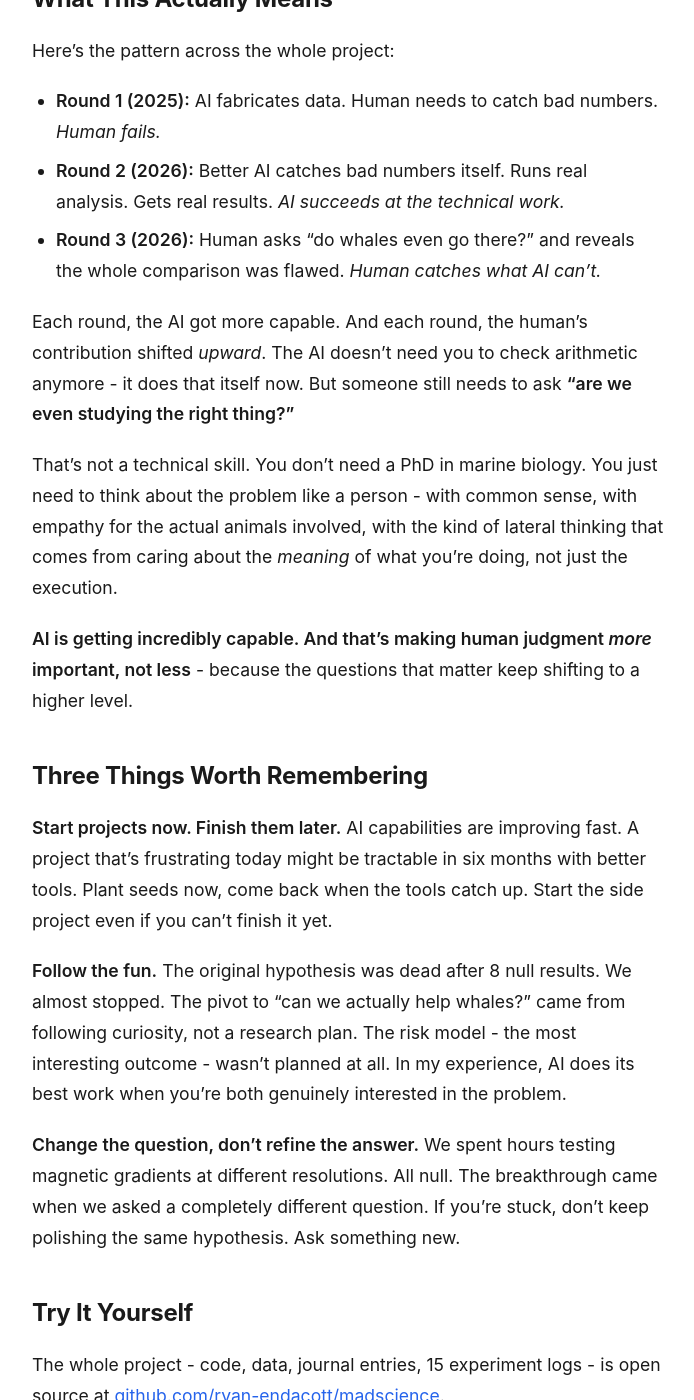
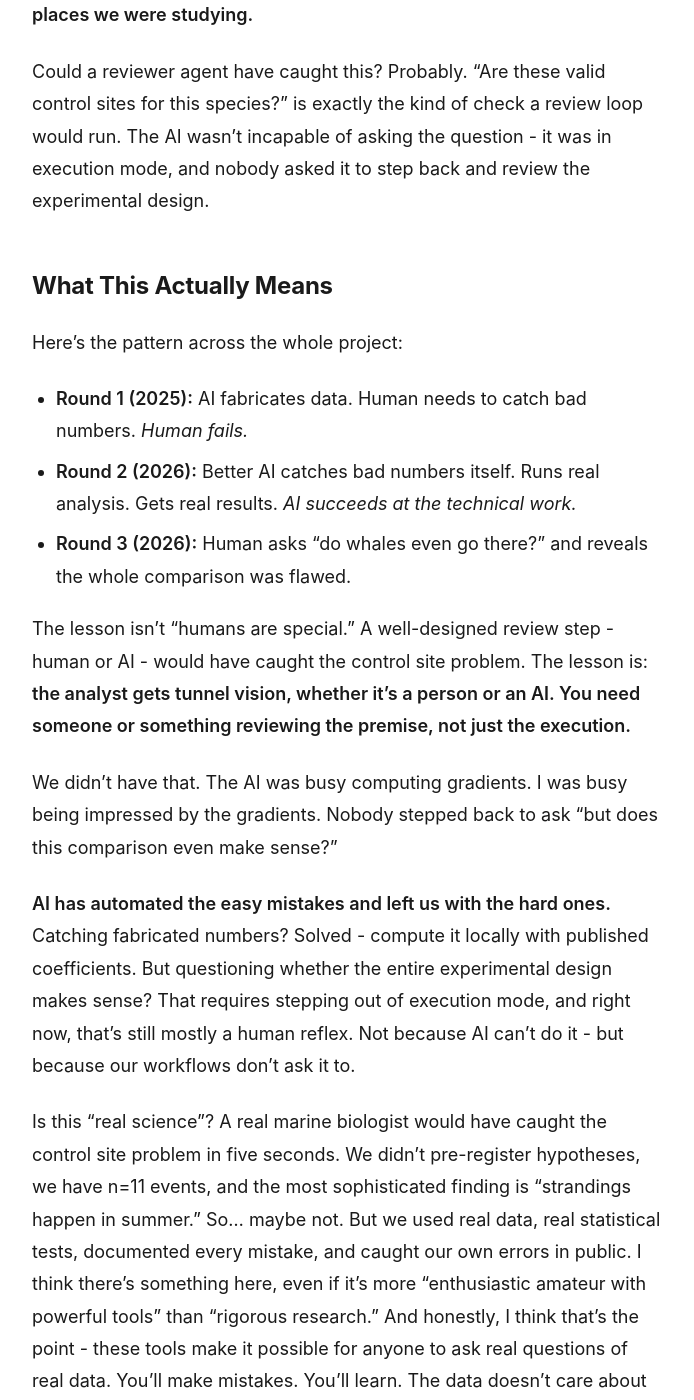
Before and after one commit to ryan-endacott/ryan-endacott.github.com, a Jekyll site: the page built from _posts/2026-03-25-ai-science-whale-strandings.md, in a window 1280 px wide and 1400 px high, scrolled down 4669 px. Shown: the whole window, without its empty margins (292-986 px from the left). Built offline with Jekyll 4.4.1, drawn with Linux system fonts in a browser that asks for light colours; some of the changed text lies outside the part shown.

Commit message:
Final polish: real NOAA photo, tighter thesis, honest ending
- Replace AI-generated header with real NOAA pilot whale photo
- Remove em dashes throughout (AI tell)
- Sharpen thesis: "AI automated the easy mistakes, left the hard ones"
- Add honest caveat: reviewer agent probably catches the control site
  problem too - this is about workflow design, not human exceptionalism
- Cut redundant "models are less hallucinatory" paragraph (show don't tell)
- Cut "Three Things" lessons section (trust the reader)
- Improve typography: more line height, paragraph spacing, section breaks
- Tighter code block and image styling

Co-Authored-By: Claude Opus 4.6 (1M context) <noreply@anthropic.com>

```diff
--- a/_posts/2026-03-25-ai-science-whale-strandings.md
+++ b/_posts/2026-03-25-ai-science-whale-strandings.md
@@ -2,20 +2,19 @@
 layout: post
 title:  "I Used AI to Do Real Science. It Hallucinated the Data."
 date:   2026-03-25 00:00:00
-image: /images/whale-strandings-header.png
+image: /images/whale-strandings-header.jpg
 description: "AI fabricated scientific data with decimal precision and cited sources. Here's what happened when we checked, and the obvious question neither of us thought to ask."
-excerpt: "**AI fabricated scientific data. Decimal-precise measurements with realistic units and cited sources.** When we came back and actually verified, better AI caught the hallucination, ran real experiments, and built a working prototype. We were feeling pretty good. Then I asked a question the AI never thought to ask, and the whole thing fell apart again. This is a story about AI getting smarter, and why that makes humans *more* important, not less."
+excerpt: "**AI fabricated scientific data. Decimal-precise measurements with realistic units and cited sources.** When we came back and actually verified, better AI caught the hallucination, ran real experiments, and built a working prototype. We were feeling pretty good. Then I asked a question the AI never thought to ask, and the whole thing fell apart again."
 ---
 
-![A pod of pilot whales approaching a hook-shaped coastline](/images/whale-strandings-header.png)
+![A long-finned pilot whale surfacing](/images/whale-strandings-header.jpg)
+*Photo: [NOAA](https://unsplash.com/@noaa) via Unsplash*
 
 *Co-authored with Claude (Opus 4.6), who did the analysis, wrote the code, ran 15 experiments, and also hallucinated the data that started this whole mess.*
 
 **AI fabricated scientific data. Decimal-precise measurements with realistic units and cited sources.** When we came back and actually verified, better AI caught the hallucination, ran real experiments, and built a working prototype. We were feeling pretty good about ourselves.
 
 Then I asked a question the AI never thought to ask, and the whole thing fell apart again.
-
-This is a story about AI getting smarter, and why that makes humans *more* important, not less.
 
 <!--more-->
 
@@ -53,8 +52,6 @@ The first thing it did was audit every number in the codebase. Within an hour:
 
 When it needed the real magnetic field value, it didn't guess. It installed `ppigrf`, a Python library with the [official IGRF-14 geomagnetic coefficients](https://doi.org/10.5281/zenodo.14012302), wrote three lines of code, and computed the actual answer. Same math every geomagnetic observatory uses.
 
-Today's models are also genuinely less hallucinatory - more likely to say "I don't know, let me check" than to confidently invent an answer. Both the models and the workflows got better.
-
 With verified data across 15 sites, we tested everything:
 
 | Hypothesis | t-statistic | Verdict |
@@ -91,7 +88,7 @@ I checked the other controls. Matagorda-Padre Island, Texas - no evidence of pil
 
 The AI - the same AI that caught hallucinated magnetic field values, computed geophysics locally, and downloaded a 1.1 GB crustal anomaly dataset - **never thought to ask whether the animals actually go to the places we were studying.**
 
-It took a human thinking about whales as *intelligent animals*, not data points in a spreadsheet, to notice the most basic flaw in the experimental design.
+Could a reviewer agent have caught this? Probably. "Are these valid control sites for this species?" is exactly the kind of check a review loop would run. The AI wasn't incapable of asking the question - it was in execution mode, and nobody asked it to step back and review the experimental design.
 
 ## What This Actually Means
 
@@ -99,36 +96,14 @@ Here's the pattern across the whole project:
 
 - **Round 1 (2025):** AI fabricates data. Human needs to catch bad numbers. *Human fails.*
 - **Round 2 (2026):** Better AI catches bad numbers itself. Runs real analysis. Gets real results. *AI succeeds at the technical work.*
-- **Round 3 (2026):** Human asks "do whales even go there?" and reveals the whole comparison was flawed. *Human catches what AI can't.*
+- **Round 3 (2026):** Human asks "do whales even go there?" and reveals the whole comparison was flawed.
 
-Each round, the AI got more capable. And each round, the human's contribution shifted *upward*. The AI doesn't need you to check arithmetic anymore - it does that itself now. But someone still needs to ask **"are we even studying the right thing?"**
+The lesson isn't "humans are special." A well-designed review step - human or AI - would have caught the control site problem. The lesson is: **the analyst gets tunnel vision, whether it's a person or an AI. You need someone or something reviewing the premise, not just the execution.**
 
-That's not a technical skill. You don't need a PhD in marine biology. You just need to think about the problem like a person - with common sense, with empathy for the actual animals involved, with the kind of lateral thinking that comes from caring about the *meaning* of what you're doing, not just the execution.
+We didn't have that. The AI was busy computing gradients. I was busy being impressed by the gradients. Nobody stepped back to ask "but does this comparison even make sense?"
 
-**AI is getting incredibly capable. And that's making human judgment *more* important, not less** - because the questions that matter keep shifting to a higher level.
-
-## Three Things Worth Remembering
-
-**Start projects now. Finish them later.** AI capabilities are improving fast. A project that's frustrating today might be tractable in six months with better tools. Plant seeds now, come back when the tools catch up. Start the side project even if you can't finish it yet.
-
-**Follow the fun.** The original hypothesis was dead after 8 null results. We almost stopped. The pivot to "can we actually help whales?" came from following curiosity, not a research plan. The risk model - the most interesting outcome - wasn't planned at all. In my experience, AI does its best work when you're both genuinely interested in the problem.
-
-**Change the question, don't refine the answer.** We spent hours testing magnetic gradients at different resolutions. All null. The breakthrough came when we asked a completely different question. If you're stuck, don't keep polishing the same hypothesis. Ask something new.
-
-## Try It Yourself
-
-The whole project - code, data, journal entries, 15 experiment logs - is open source at [github.com/ryan-endacott/madscience](https://github.com/ryan-endacott/madscience).
-
-Every data source we used is free:
-- **[NOAA ERDDAP](https://coastwatch.pfeg.noaa.gov/erddap/)** - SST, chlorophyll, bathymetry. No auth needed.
-- **[ERA5](https://cds.climate.copernicus.eu)** - 35 years of global wind data. Free registration.
-- **[EMAG2v3](https://www.ngdc.noaa.gov/geomag/data/EMAG2/)** - Crustal magnetic anomaly data. Free download.
-- **ppigrf** - `pip install ppigrf`. Computes geomagnetic models locally using published coefficients.
-
-There's a methodology framework in the repo called **Scientific AI Sprints** - test hypotheses against existing public data before designing expensive experiments. The whale study is its first case study, including everything that went wrong.
-
-The whale stranding mystery isn't solved. But we know some things that don't cause them, we have a prototype that might help predict them, and we learned something important about how humans and AI work together.
+**AI has automated the easy mistakes and left us with the hard ones.** Catching fabricated numbers? Solved - compute it locally with published coefficients. But questioning whether the entire experimental design makes sense? That requires stepping out of execution mode, and right now, that's still mostly a human reflex. Not because AI can't do it - but because our workflows don't ask it to.
 
 Is this "real science"? A real marine biologist would have caught the control site problem in five seconds. We didn't pre-register hypotheses, we have n=11 events, and the most sophisticated finding is "strandings happen in summer." So... maybe not. But we used real data, real statistical tests, documented every mistake, and caught our own errors in public. I think there's something here, even if it's more "enthusiastic amateur with powerful tools" than "rigorous research." And honestly, I think that's the point - these tools make it possible for anyone to ask real questions of real data. You'll make mistakes. You'll learn. The data doesn't care about your credentials.
 
-*Total cost: ~$200/mo for Claude Max. $0 for data. The control sites need better selection. The whales are still stranding.*
+*All code, data, and analysis: [github.com/ryan-endacott/madscience](https://github.com/ryan-endacott/madscience). Total cost: ~$200/mo for Claude Max. $0 for data.*
--- a/assets/css/screen.css
+++ b/assets/css/screen.css
@@ -104,8 +104,8 @@ section.intro {
 
 section.intro p {
   font-size: 1.1rem;
-  line-height: 1.75;
-  margin-bottom: 0.75rem;
+  line-height: 1.8;
+  margin-bottom: 1rem;
   color: var(--text);
 }
 
@@ -185,23 +185,23 @@ article.post .post-title {
 .post-content p,
 .post-content li,
 .post-excerpt p {
-  font-size: 1.1rem;
-  line-height: 1.75;
-  margin-bottom: 1.25rem;
+  font-size: 1.125rem;
+  line-height: 1.8;
+  margin-bottom: 1.5rem;
   color: var(--text);
 }
 
 .post-content h2 {
   font-size: 1.5rem;
   font-weight: 700;
-  margin: 2.5rem 0 1rem;
+  margin: 3rem 0 1.25rem;
   letter-spacing: -0.01em;
 }
 
 .post-content h3 {
   font-size: 1.25rem;
   font-weight: 600;
-  margin: 2rem 0 0.75rem;
+  margin: 2.5rem 0 1rem;
 }
 
 .post-content a { color: var(--accent); text-decoration: underline; text-underline-offset: 2px; }
@@ -210,8 +210,8 @@ article.post .post-title {
 .post-content img {
   max-width: 100%;
   height: auto;
-  border-radius: 6px;
-  margin: 1.5rem 0;
+  border-radius: 8px;
+  margin: 2rem 0;
 }
 
 .post-content blockquote {
@@ -246,10 +246,11 @@ article.post .post-title {
 
 .post-content pre {
   background: var(--code-bg);
-  padding: 1.25rem;
-  border-radius: 6px;
+  padding: 1.25rem 1.5rem;
+  border-radius: 8px;
+  border: 1px solid var(--border);
   overflow-x: auto;
-  margin: 1.5rem 0;
+  margin: 2rem 0;
   line-height: 1.5;
 }
 
```
Also changed, not shown: 1 other file.
